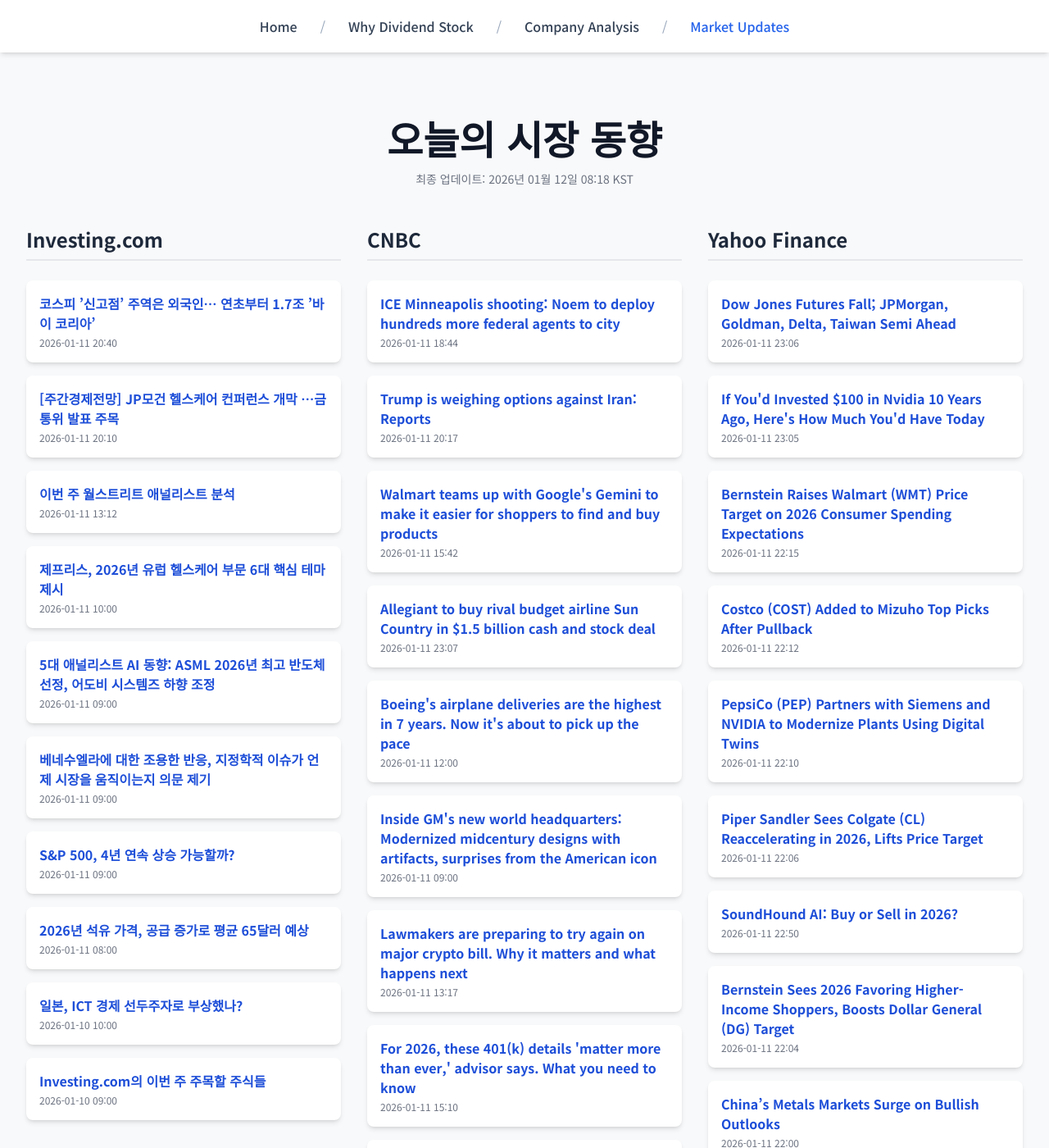
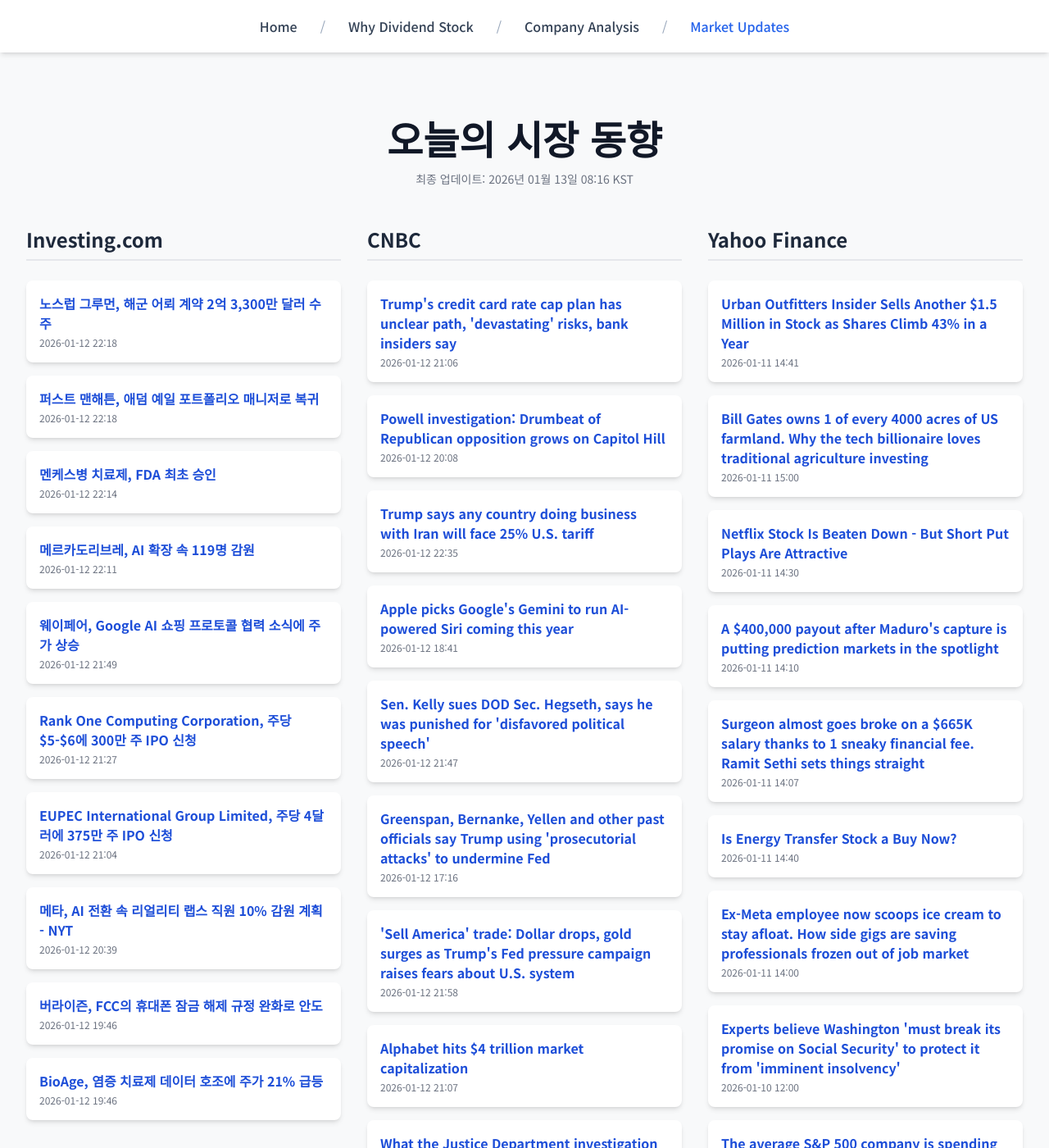
Before and after one commit to Kay-Hwang/my-company-analysis, a Jekyll site: the page built from market-updates.html, in a window 1280 px wide and 1400 px high. Shown: the whole window at 82% size. Built offline with Jekyll 4.4.1, drawn with Linux system fonts in a browser that asks for light colours; nearby versions of some CDN libraries; a script that is not in the unit is left out; some of the changed text lies outside the part shown.

Commit message:
Update daily data

```diff
--- a/_data/latest_data.json
+++ b/_data/latest_data.json
@@ -1,190 +1,190 @@
 {
-  "lastUpdated": "2026년 01월 12일 08:18 KST",
+  "lastUpdated": "2026년 01월 13일 08:16 KST",
   "news": {
     "investing": [
       {
-        "title": "코스피 ’신고점’ 주역은 외국인… 연초부터 1.7조 ’바이 코리아’",
-        "link": "https://kr.investing.com/news/stock-market-news/article-1780778",
-        "pubDate": "2026-01-11 20:40:38",
-        "summary": "코스피 ’신고점’ 주역은 외국인… 연초부터 1.7조 ’바이 코리아’"
+        "title": "노스럽 그루먼, 해군 어뢰 계약 2억 3,300만 달러 수주",
+        "link": "https://kr.investing.com/news/stock-market-news/article-93CH-1782706",
+        "pubDate": "2026-01-12 22:18:40",
+        "summary": "노스럽 그루먼, 해군 어뢰 계약 2억 3,300만 달러 수주"
       },
       {
-        "title": "[주간경제전망] JP모건 헬스케어 컨퍼런스 개막 …금통위 발표 주목",
-        "link": "https://kr.investing.com/news/stock-market-news/article-1780775",
-        "pubDate": "2026-01-11 20:10:39",
-        "summary": "[주간경제전망] JP모건 헬스케어 컨퍼런스 개막 …금통위 발표 주목"
+        "title": "퍼스트 맨해튼, 애덤 예일 포트폴리오 매니저로 복귀",
+        "link": "https://kr.investing.com/news/stock-market-news/article-93CH-1782705",
+        "pubDate": "2026-01-12 22:18:08",
+        "summary": "퍼스트 맨해튼, 애덤 예일 포트폴리오 매니저로 복귀"
       },
       {
-        "title": "이번 주 월스트리트 애널리스트 분석",
-        "link": "https://kr.investing.com/news/stock-market-news/article-1780734",
-        "pubDate": "2026-01-11 13:12:22",
-        "summary": "이번 주 월스트리트 애널리스트 분석"
+        "title": "멘케스병 치료제, FDA 최초 승인",
+        "link": "https://kr.investing.com/news/stock-market-news/article-93CH-1782698",
+        "pubDate": "2026-01-12 22:14:36",
+        "summary": "멘케스병 치료제, FDA 최초 승인"
       },
       {
-        "title": "제프리스, 2026년 유럽 헬스케어 부문 6대 핵심 테마 제시",
-        "link": "https://kr.investing.com/news/stock-market-news/article-1780718",
-        "pubDate": "2026-01-11 10:00:02",
-        "summary": "제프리스, 2026년 유럽 헬스케어 부문 6대 핵심 테마 제시"
+        "title": "메르카도리브레, AI 확장 속 119명 감원",
+        "link": "https://kr.investing.com/news/stock-market-news/article-93CH-1782689",
+        "pubDate": "2026-01-12 22:11:35",
+        "summary": "메르카도리브레, AI 확장 속 119명 감원"
       },
       {
-        "title": "5대 애널리스트 AI 동향: ASML 2026년 최고 반도체 선정, 어도비 시스템즈 하향 조정",
-        "link": "https://kr.investing.com/news/stock-market-news/article-1780714",
-        "pubDate": "2026-01-11 09:00:06",
-        "summary": "5대 애널리스트 AI 동향: ASML 2026년 최고 반도체 선정, 어도비 시스템즈 하향 조정"
+        "title": "웨이페어, Google AI 쇼핑 프로토콜 협력 소식에 주가 상승",
+        "link": "https://kr.investing.com/news/stock-market-news/article-93CH-1782655",
+        "pubDate": "2026-01-12 21:49:44",
+        "summary": "웨이페어, Google AI 쇼핑 프로토콜 협력 소식에 주가 상승"
       },
       {
-        "title": "베네수엘라에 대한 조용한 반응, 지정학적 이슈가 언제 시장을 움직이는지 의문 제기",
-        "link": "https://kr.investing.com/news/stock-market-news/article-1780712",
-        "pubDate": "2026-01-11 09:00:03",
-        "summary": "베네수엘라에 대한 조용한 반응, 지정학적 이슈가 언제 시장을 움직이는지 의문 제기"
+        "title": "Rank One Computing Corporation, 주당 $5-$6에 300만 주 IPO 신청",
+        "link": "https://kr.investing.com/news/stock-market-news/article-432SI-1782612",
+        "pubDate": "2026-01-12 21:27:07",
+        "summary": "Rank One Computing Corporation, 주당 $5-$6에 300만 주 IPO 신청"
       },
       {
-        "title": "S&P 500, 4년 연속 상승 가능할까?",
-        "link": "https://kr.investing.com/news/stock-market-news/article-1780710",
-        "pubDate": "2026-01-11 09:00:02",
-        "summary": "S&P 500, 4년 연속 상승 가능할까?"
+        "title": "EUPEC International Group Limited, 주당 4달러에 375만 주 IPO 신청",
+        "link": "https://kr.investing.com/news/stock-market-news/article-432SI-1782531",
+        "pubDate": "2026-01-12 21:04:04",
+        "summary": "EUPEC International Group Limited, 주당 4달러에 375만 주 IPO 신청"
       },
       {
-        "title": "2026년 석유 가격, 공급 증가로 평균 65달러 예상",
-        "link": "https://kr.investing.com/news/stock-market-news/article-1780705",
-        "pubDate": "2026-01-11 08:00:03",
-        "summary": "2026년 석유 가격, 공급 증가로 평균 65달러 예상"
+        "title": "메타, AI 전환 속 리얼리티 랩스 직원 10% 감원 계획 - NYT",
+        "link": "https://kr.investing.com/news/stock-market-news/article-93CH-1782510",
+        "pubDate": "2026-01-12 20:39:04",
+        "summary": "메타, AI 전환 속 리얼리티 랩스 직원 10% 감원 계획 - NYT"
       },
       {
-        "title": "일본, ICT 경제 선두주자로 부상했나?",
-        "link": "https://kr.investing.com/news/stock-market-news/article-1780680",
-        "pubDate": "2026-01-10 10:00:03",
-        "summary": "일본, ICT 경제 선두주자로 부상했나?"
+        "title": "버라이즌, FCC의 휴대폰 잠금 해제 규정 완화로 안도",
+        "link": "https://kr.investing.com/news/stock-market-news/article-93CH-1782490",
+        "pubDate": "2026-01-12 19:46:18",
+        "summary": "버라이즌, FCC의 휴대폰 잠금 해제 규정 완화로 안도"
       },
       {
-        "title": "Investing.com의 이번 주 주목할 주식들",
-        "link": "https://kr.investing.com/news/stock-market-news/article-1780677",
-        "pubDate": "2026-01-10 09:00:05",
-        "summary": "Investing.com의 이번 주 주목할 주식들"
+        "title": "BioAge, 염증 치료제 데이터 호조에 주가 21% 급등",
+        "link": "https://kr.investing.com/news/stock-market-news/article-93CH-1782489",
+        "pubDate": "2026-01-12 19:46:02",
+        "summary": "BioAge, 염증 치료제 데이터 호조에 주가 21% 급등"
       }
     ],
     "cnbc": [
       {
-        "title": "ICE Minneapolis shooting: Noem to deploy hundreds more federal agents to city",
-        "link": "https://www.cnbc.com/2026/01/11/ice-minneapolis-shooting-noem.html",
-        "pubDate": "Sun, 11 Jan 2026 18:44:03 GMT",
-        "summary": "Homeland Security Secretary Kristi Noem said Good was engaged in an act of domestic terrorism, a claim Minneapolis Mayor Jacob Frey disputes."
+        "title": "Trump's credit card rate cap plan has unclear path, 'devastating' risks, bank insiders say",
+        "link": "https://www.cnbc.com/2026/01/12/trump-credit-card-rate-cap-enforcement-path-risks.html",
+        "pubDate": "Mon, 12 Jan 2026 21:06:22 GMT",
+        "summary": "A 10% rate cap would make large swaths of the credit card industry unprofitable, especially tied to customers with less-than-ideal credit, banks say."
       },
       {
-        "title": "Trump is weighing options against Iran: Reports",
-        "link": "https://www.cnbc.com/2026/01/11/trump-iran.html",
-        "pubDate": "Sun, 11 Jan 2026 20:17:04 GMT",
-        "summary": "Iran has said it will retaliate if the U.S. intervenes amid political unrest in the Middle East country."
+        "title": "Powell investigation: Drumbeat of Republican opposition grows on Capitol Hill",
+        "link": "https://www.cnbc.com/2026/01/12/powell-investigation-gop-opposition-congress.html",
+        "pubDate": "Mon, 12 Jan 2026 20:08:39 GMT",
+        "summary": "Federal Reserve Chair Jerome Powell said he was under investigation on Sunday night, the latest episode in President Donald Trump's feud with him."
       },
       {
-        "title": "Walmart teams up with Google's Gemini to make it easier for shoppers to find and buy products",
-        "link": "https://www.cnbc.com/2026/01/11/walmart-partners-with-google-gemini-on-shopping-tool.html",
-        "pubDate": "Sun, 11 Jan 2026 15:42:17 GMT",
-        "summary": "The retail giant also has a similar deal with OpenAI's ChatGPT and has its own AI-powered chatbot, Sparky."
+        "title": "Trump says any country doing business with Iran will face 25% U.S. tariff",
+        "link": "https://www.cnbc.com/2026/01/12/trump-tariffs-iran-business.html",
+        "pubDate": "Mon, 12 Jan 2026 22:35:15 GMT",
+        "summary": "Trump's tariff post targeting Iran comes as the oil-rich country struggles to suppress an ongoing swell of massive anti-government protests."
       },
       {
-        "title": "Allegiant to buy rival budget airline Sun Country in $1.5 billion cash and stock deal",
-        "link": "https://www.cnbc.com/2026/01/11/allegiant-sun-country-deal.html",
-        "pubDate": "Sun, 11 Jan 2026 23:07:50 GMT",
-        "summary": "Budget airlines in the U.S. like Allegiant and Sun Country have faced a surge in costs following the pandemic and the increase in domestic capacity."
+        "title": "Apple picks Google's Gemini to run AI-powered Siri coming this year",
+        "link": "https://www.cnbc.com/2026/01/12/apple-google-ai-siri-gemini.html",
+        "pubDate": "Mon, 12 Jan 2026 18:41:45 GMT",
+        "summary": "Google's market value surpassed Apple for the first time since 2019 as it rolls out updated artificial intelligence features."
       },
       {
-        "title": "Boeing's airplane deliveries are the highest in 7 years. Now it's about to pick up the pace",
-        "link": "https://www.cnbc.com/2026/01/11/boeing-plane-deliveries-production-pace.html",
-        "pubDate": "Sun, 11 Jan 2026 12:00:01 GMT",
-        "summary": "Boeing is set to outline its production increase plans later this month after it's expected to post its best year for deliveries since 2018."
+        "title": "Sen. Kelly sues DOD Sec. Hegseth, says he was punished for 'disfavored political speech'",
+        "link": "https://www.cnbc.com/2026/01/12/kelly-hegseth-lawsuit-video-pentagon.html",
+        "pubDate": "Mon, 12 Jan 2026 21:47:20 GMT",
+        "summary": "Hegseth said the Pentagon would cut Kelly's military retirement pay over his participation in a video telling U.S. troops they can refuse unlawful orders."
       },
       {
-        "title": "Inside GM's new world headquarters: Modernized midcentury designs with artifacts, surprises from the American icon",
-        "link": "https://www.cnbc.com/2026/01/11/gm-hq-detroit-artifacts-company-history.html",
-        "pubDate": "Sun, 11 Jan 2026 09:00:01 GMT",
-        "summary": "GM has filled its new Detroit headquarters with artifacts, design nods and \"Easter eggs\" tied to the Detroit automaker's history."
+        "title": "Greenspan, Bernanke, Yellen and other past officials say Trump using 'prosecutorial attacks' to undermine Fed",
+        "link": "https://www.cnbc.com/2026/01/12/greenspan-bernanke-yellen-trump-fed.html",
+        "pubDate": "Mon, 12 Jan 2026 17:16:36 GMT",
+        "summary": "Previous Federal Reserve chairs, Treasury secretaries and prominent economists came together Monday to support Jerome Powell."
       },
       {
-        "title": "Lawmakers are preparing to try again on major crypto bill. Why it matters and what happens next",
-        "link": "https://www.cnbc.com/2026/01/11/crypto-lawmakers-are-preparing-to-try-again-on-major-bill-what-can-happen-next.html",
-        "pubDate": "Sun, 11 Jan 2026 13:17:05 GMT",
-        "summary": "Some lawmakers will meet on Thursday to discuss and edit draft legislation on crypto market structure, with the aim of passing a comprehensive law this year."
+        "title": "'Sell America' trade: Dollar drops, gold surges as Trump's Fed pressure campaign raises fears about U.S. system",
+        "link": "https://www.cnbc.com/2026/01/12/sell-america-trade-trump-powell-investigation.html",
+        "pubDate": "Mon, 12 Jan 2026 21:58:03 GMT",
+        "summary": "The \"Sell America\" trade is a hot topic after Federal Reserve Chair Jerome Powell's bombshell announcement that he's under criminal investigation"
       },
       {
-        "title": "For 2026, these 401(k) details 'matter more than ever,' advisor says. What you need to know",
-        "link": "https://www.cnbc.com/2026/01/11/401k-contribution-limits-2026.html",
-        "pubDate": "Sun, 11 Jan 2026 15:10:01 GMT",
-        "summary": "There are higher 401(k) contribution limits for 2026. Here are other key changes investors need to know."
+        "title": "Alphabet hits $4 trillion market capitalization",
+        "link": "https://www.cnbc.com/2026/01/12/alphabet-4-trillion-market-cap.html",
+        "pubDate": "Mon, 12 Jan 2026 21:07:57 GMT",
+        "summary": "The milestone comes after the company surpassed Apple as the second most valuable company."
       },
       {
-        "title": "Google bolsters bet on AI-powered commerce with new platform for shopping agents",
-        "link": "https://www.cnbc.com/2026/01/11/google-launches-universal-commerce-protocol-bets-on-ai-powered-retail.html",
-        "pubDate": "Sun, 11 Jan 2026 15:00:01 GMT",
-        "summary": "As retailers create AI agents for shopping and customer service, Google wants to secure its place in the ecommerce market."
+        "title": "What the Justice Department investigation of Fed Chair Powell may mean for your money",
+        "link": "https://www.cnbc.com/2026/01/12/fed-chair-powell-investigation.html",
+        "pubDate": "Mon, 12 Jan 2026 23:00:08 GMT",
+        "summary": "The Justice Department's criminal investigation of Federal Reserve Chair Jerome Powell could have far-reaching impacts on consumer wallets, economists say."
       },
       {
-        "title": "Patient advocacy groups urge U.S. court to halt overseas prescription drug operations",
-        "link": "https://www.cnbc.com/2026/01/08/patient-advocates-us-court-afp-prescription-operations.html",
-        "pubDate": "Thu, 08 Jan 2026 22:04:31 GMT",
-        "summary": "The court filing follows a CNBC investigation that detailed how these third-party vendors have spread across U.S. employer-sponsored health plans."
+        "title": "Trump floats 1-year, 10% credit card interest rate cap — what that could mean for your money",
+        "link": "https://www.cnbc.com/2026/01/12/trump-credit-card-interest-rate-cap.html",
+        "pubDate": "Mon, 12 Jan 2026 22:12:54 GMT",
+        "summary": "President Donald Trump called for a 10% cap on credit card interest rates. Here's what experts say that could mean for cardholders, if implemented."
       }
     ],
     "yahoo": [
       {
-        "title": "Dow Jones Futures Fall; JPMorgan, Goldman, Delta, Taiwan Semi Ahead",
-        "link": "https://www.investors.com/market-trend/stock-market-today/dow-jones-futures-jpmorgan-goldman-delta-taiwan-semi-earnings/?src=A00220&yptr=yahoo",
-        "pubDate": "2026-01-11T23:06:39Z",
-        "summary": "Dow Jones Futures Fall; JPMorgan, Goldman, Delta, Taiwan Semi Ahead"
+        "title": "Urban Outfitters Insider Sells Another $1.5 Million in Stock as Shares Climb 43% in a Year",
+        "link": "https://finance.yahoo.com/news/urban-outfitters-insider-sells-another-144101610.html",
+        "pubDate": "2026-01-11T14:41:01Z",
+        "summary": "Urban Outfitters Insider Sells Another $1.5 Million in Stock as Shares Climb 43% in a Year"
       },
       {
-        "title": "If You'd Invested $100 in Nvidia 10 Years Ago, Here's How Much You'd Have Today",
-        "link": "https://finance.yahoo.com/news/youd-invested-100-nvidia-10-230500714.html",
-        "pubDate": "2026-01-11T23:05:00Z",
-        "summary": "If You'd Invested $100 in Nvidia 10 Years Ago, Here's How Much You'd Have Today"
+        "title": "Bill Gates owns 1 of every 4000 acres of US farmland. Why the tech billionaire loves traditional agriculture investing",
+        "link": "https://finance.yahoo.com/news/bill-gates-owns-1-every-150000690.html",
+        "pubDate": "2026-01-11T15:00:00Z",
+        "summary": "Bill Gates owns 1 of every 4000 acres of US farmland. Why the tech billionaire loves traditional agriculture investing"
       },
       {
-        "title": "Bernstein Raises Walmart (WMT) Price Target on 2026 Consumer Spending Expectations",
-        "link": "https://finance.yahoo.com/news/bernstein-raises-walmart-wmt-price-221550903.html",
-        "pubDate": "2026-01-11T22:15:50Z",
-        "summary": "Bernstein Raises Walmart (WMT) Price Target on 2026 Consumer Spending Expectations"
+        "title": "Netflix Stock Is Beaten Down - But Short Put Plays Are Attractive",
+        "link": "https://finance.yahoo.com/news/netflix-stock-beaten-down-short-143002506.html",
+        "pubDate": "2026-01-11T14:30:02Z",
+        "summary": "Netflix Stock Is Beaten Down - But Short Put Plays Are Attractive"
       },
       {
-        "title": "Costco (COST) Added to Mizuho Top Picks After Pullback",
-        "link": "https://finance.yahoo.com/news/costco-cost-added-mizuho-top-221248339.html",
-        "pubDate": "2026-01-11T22:12:48Z",
-        "summary": "Costco (COST) Added to Mizuho Top Picks After Pullback"
+        "title": "A $400,000 payout after Maduro's capture is putting prediction markets in the spotlight",
+        "link": "https://finance.yahoo.com/news/400-000-payout-maduros-capture-141046443.html",
+        "pubDate": "2026-01-11T14:10:46Z",
+        "summary": "A $400,000 payout after Maduro's capture is putting prediction markets in the spotlight"
       },
       {
-        "title": "PepsiCo (PEP) Partners with Siemens and NVIDIA to Modernize Plants Using Digital Twins",
-        "link": "https://finance.yahoo.com/news/pepsico-pep-partners-siemens-nvidia-221010626.html",
-        "pubDate": "2026-01-11T22:10:10Z",
-        "summary": "PepsiCo (PEP) Partners with Siemens and NVIDIA to Modernize Plants Using Digital Twins"
+        "title": "Surgeon almost goes broke on a $665K salary thanks to 1 sneaky financial fee. Ramit Sethi sets things straight",
+        "link": "https://finance.yahoo.com/news/surgeon-almost-goes-broke-665k-140700111.html",
+        "pubDate": "2026-01-11T14:07:00Z",
+        "summary": "Surgeon almost goes broke on a $665K salary thanks to 1 sneaky financial fee. Ramit Sethi sets things straight"
       },
       {
-        "title": "Piper Sandler Sees Colgate (CL) Reaccelerating in 2026, Lifts Price Target",
-        "link": "https://finance.yahoo.com/news/piper-sandler-sees-colgate-cl-220656708.html",
-        "pubDate": "2026-01-11T22:06:56Z",
-        "summary": "Piper Sandler Sees Colgate (CL) Reaccelerating in 2026, Lifts Price Target"
+        "title": "Is Energy Transfer Stock a Buy Now?",
+        "link": "https://finance.yahoo.com/news/energy-transfer-stock-buy-now-144000111.html",
+        "pubDate": "2026-01-11T14:40:00Z",
+        "summary": "Is Energy Transfer Stock a Buy Now?"
       },
       {
-        "title": "SoundHound AI: Buy or Sell in 2026?",
-        "link": "https://finance.yahoo.com/news/soundhound-ai-buy-sell-2026-225000242.html",
-        "pubDate": "2026-01-11T22:50:00Z",
-        "summary": "SoundHound AI: Buy or Sell in 2026?"
+        "title": "Ex-Meta employee now scoops ice cream to stay afloat. How side gigs are saving professionals frozen out of job market",
+        "link": "https://finance.yahoo.com/news/ex-meta-employee-now-scoops-140000282.html",
+        "pubDate": "2026-01-11T14:00:00Z",
+        "summary": "Ex-Meta employee now scoops ice cream to stay afloat. How side gigs are saving professionals frozen out of job market"
       },
       {
-        "title": "Bernstein Sees 2026 Favoring Higher-Income Shoppers, Boosts Dollar General (DG) Target",
-        "link": "https://finance.yahoo.com/news/bernstein-sees-2026-favoring-higher-220413984.html",
-        "pubDate": "2026-01-11T22:04:13Z",
-        "summary": "Bernstein Sees 2026 Favoring Higher-Income Shoppers, Boosts Dollar General (DG) Target"
+        "title": "Experts believe Washington 'must break its promise on Social Security' to protect it from 'imminent insolvency'",
+        "link": "https://finance.yahoo.com/news/experts-believe-washington-must-break-120000992.html",
+        "pubDate": "2026-01-10T12:00:00Z",
+        "summary": "Experts believe Washington 'must break its promise on Social Security' to protect it from 'imminent insolvency'"
       },
       {
-        "title": "China’s Metals Markets Surge on Bullish Outlooks",
-        "link": "https://finance.yahoo.com/news/china-metals-markets-surge-bullish-220000139.html",
-        "pubDate": "2026-01-11T22:00:00Z",
-        "summary": "China’s Metals Markets Surge on Bullish Outlooks"
+        "title": "The average S&P 500 company is spending less time in the index",
+        "link": "https://finance.yahoo.com/news/the-average-sp-500-company-is-spending-less-time-in-the-index-155710788.html",
+        "pubDate": "2026-01-11T15:57:10Z",
+        "summary": "The average S&P 500 company is spending less time in the index"
       },
       {
-        "title": "Mortgage rewards credit cards are disappearing. How else can you earn rewards for paying off your home?",
-        "link": "https://finance.yahoo.com/news/mortgage-rewards-credit-cards-disappearing-220000698.html",
-        "pubDate": "2026-01-11T22:00:00Z",
-        "summary": "Mortgage rewards credit cards are disappearing. How else can you earn rewards for paying off your home?"
+        "title": "45-year-old hid $20M net worth from fiancée. Dave Ramsey says he needs a prenup, but it isn’t about her at all",
+        "link": "https://finance.yahoo.com/news/45-old-hid-20m-net-160000688.html",
+        "pubDate": "2026-01-11T16:00:00Z",
+        "summary": "45-year-old hid $20M net worth from fiancée. Dave Ramsey says he needs a prenup, but it isn’t about her at all"
       }
     ]
   }
```
